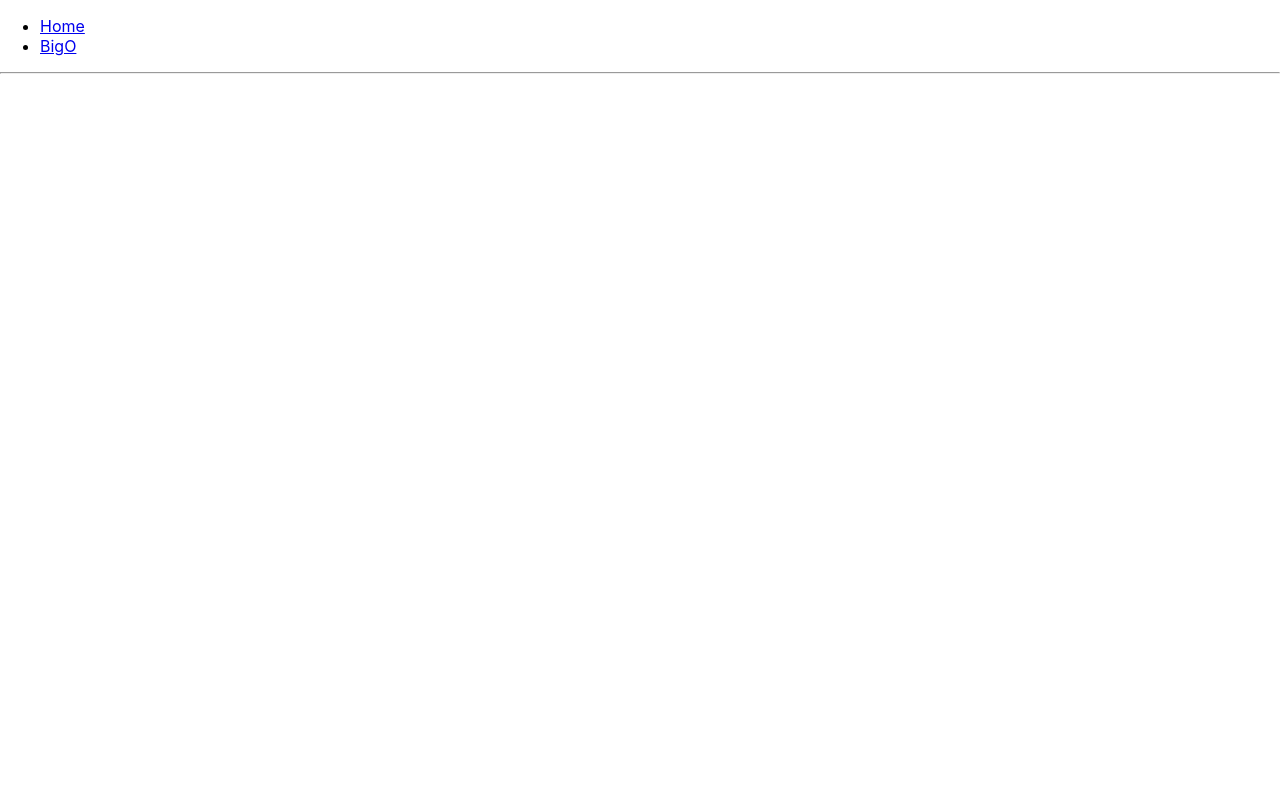
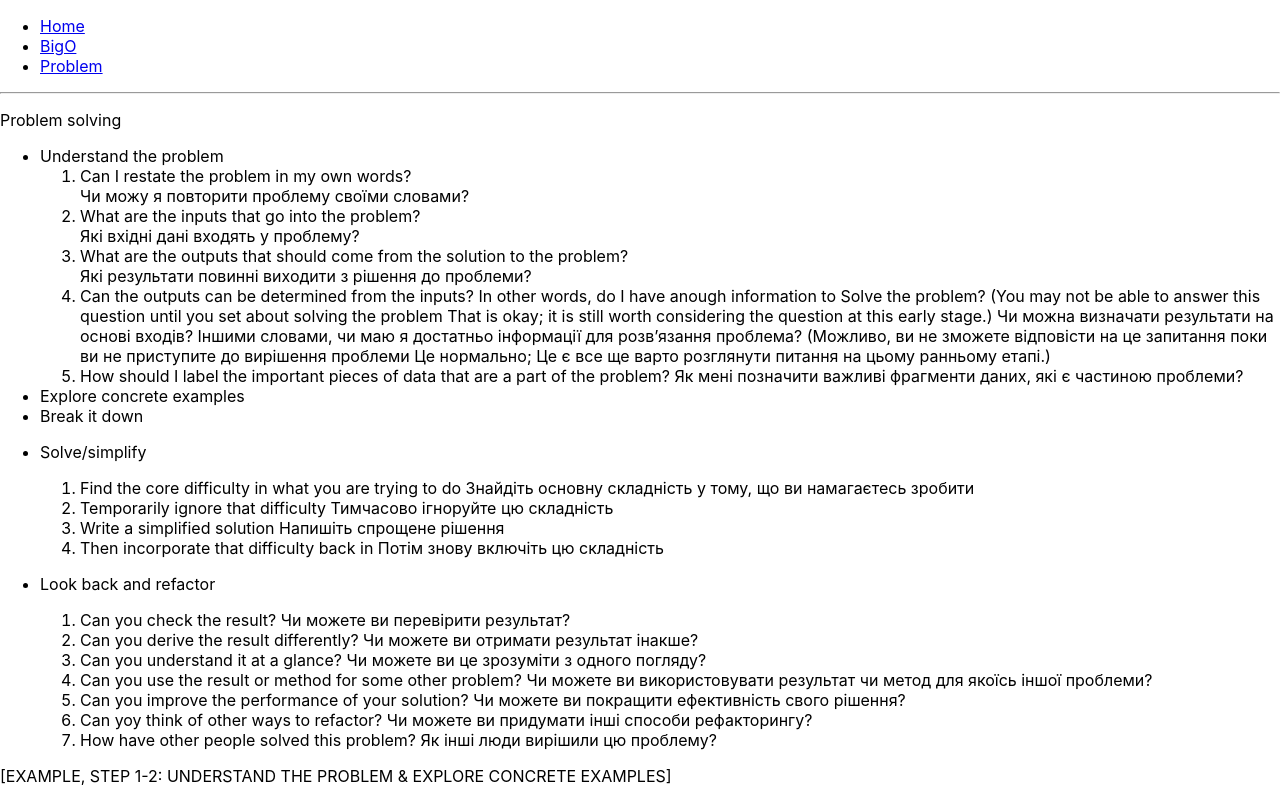
Before and after one commit to marheva/js_algorithms_data_Structures, a React (Create React App) app: page /problem in a window 1280 px wide. Shown: the top 800 px of the page. Built offline with nearby package versions, Linux system fonts and the light colour scheme.

Commit message:
Implemented `Problem solving approach`

```diff
--- a/src/App.tsx
+++ b/src/App.tsx
@@ -8,10 +8,12 @@ import {
   Link
 } from "react-router-dom";
 import BigO from './components/BigO';
+import Problem from './components/Problem';
 
 const TITLE:{[arg:string]: string} = {
   HOME: 'Home',
   BIG_O: 'BigO',
+  PROBLEM: 'Problem'
 }
 
 function App() {
@@ -20,13 +22,10 @@ function App() {
      <Router>
       <div>
         <ul>
-          {Object.keys(TITLE).map((element) => {
-            return (
-              <li key={element}><Link to={`/${TITLE[element].toLowerCase()}`}>{TITLE[element]}</Link></li>
-            )
-          })}
+          <li><Link to={`/${TITLE.HOME.toLowerCase()}`}>{TITLE.HOME}</Link></li>
+          <li><Link to={`/${TITLE.BIG_O.toLowerCase()}`}>{TITLE.BIG_O}</Link></li>
+          <li><Link to={`/${TITLE.PROBLEM.toLowerCase()}`}>{TITLE.PROBLEM}</Link></li>
         </ul>
-
         <hr />
         <Switch>
           <Route exact path="/home">
@@ -34,6 +33,9 @@ function App() {
           </Route>
           <Route path="/bigo">
             <BigO />
+          </Route>
+          <Route exact path="/problem">
+            <Problem />
           </Route>
         </Switch>
       </div>
--- a/src/components/BigO.tsx
+++ b/src/components/BigO.tsx
@@ -1,6 +1,6 @@
 import React from 'react';
 
-function BigO() {
+function BigO(): JSX.Element {
     function addUpTo(num: number) {
         let total = 0;
         for(let i = 1; i <= num; i++) {
@@ -83,7 +83,7 @@ function addUpTo(num: number) {
           <li>Object.keys <b>O(n)</b></li>
           <li>Object.values <b>O(n)</b></li>
           <li>Object.entries <b>O(n)</b></li>
-          <li>hasOwnPropertiae <b>O(1)</b></li>
+          <li>hasOwnProperty <b>O(1)</b></li>
         </ul>
       </div>
       <div>
--- /dev/null
+++ b/src/components/Problem.tsx
@@ -0,0 +1,212 @@
+import React from 'react';
+
+
+
+function Problem(): JSX.Element {
+    function charCount(string: string): {[propertyName: string]: number} | undefined  {
+        let result: {[propertyName: string]: number} = {};
+        for(let char of string) {
+            if(isAlphaNumeric(char)) {
+                char = char.toLowerCase()
+                result[char] = ++result[char] || 1
+            }
+        }
+        return result
+    }
+
+    function isAlphaNumeric(char: string) {
+        let code = char.charCodeAt(0)
+        if(!(code > 47 && code < 58) && // numeric (0-9)
+           !(code > 64 && code < 91) && // upper alpha (A-Z)
+           !(code > 96 && code < 123)) { // lower alpha (a-z)
+            return false
+        }
+        return true
+    }
+    console.log('wwwwwwww',charCount('Hello here !!!!!!!!'))
+    return (
+        <div id={'problem'}>
+            <div>
+                <p>Problem solving</p>
+                <ul>
+                    <li>Understand the problem</li>
+                        <ol>
+                            <li>
+                                Can I restate the problem in my own words? <br/>
+                                Чи можу я повторити проблему своїми словами?
+                            </li>
+                            <li>
+                                What are the inputs that go into the problem? <br/>
+                                Які вхідні дані входять у проблему?
+                            </li>
+                            <li>
+                                What are the outputs that should come from the solution
+                                to the problem? <br/>
+                                Які результати повинні виходити з рішення
+                                до проблеми?
+                            </li>
+                            <li>
+                                Can the outputs can be determined from the inputs?
+                                In other words, do I have anough information to Solve
+                                the problem? (You may not be able to answer this question
+                                until you set about solving the problem That is okay; it is
+                                still worth considering the question at this early stage.)
+                                Чи можна визначати результати на основі входів?
+                                Іншими словами, чи маю я достатньо інформації для розв’язання
+                                проблема? (Можливо, ви не зможете відповісти на це запитання
+                                поки ви не приступите до вирішення проблеми Це нормально; Це є
+                                все ще варто розглянути питання на цьому ранньому етапі.)
+                            </li>
+                            <li>
+                                How should I label the important pieces of data that are a
+                                part of the problem?
+                                Як мені позначити важливі фрагменти даних, які є
+                                частиною проблеми?
+                            </li>
+                        </ol>
+                    <li>Explore concrete examples</li>
+                    <li>Break it down</li>
+                    <li>
+                        <p>Solve/simplify</p>
+                        <ol>
+                            <li>
+                                Find the core difficulty in what you are trying to do
+                                Знайдіть основну складність у тому, що ви намагаєтесь зробити
+                            </li>
+                            <li>
+                                Temporarily ignore that difficulty
+                                Тимчасово ігноруйте цю складність
+                            </li>
+                            <li>
+                                Write a simplified solution
+                                Напишіть спрощене рішення
+                            </li>
+                            <li>
+                                Then incorporate that difficulty back in
+                                Потім знову включіть цю складність
+                            </li>
+                        </ol>
+                    </li>
+                    <li>
+                        <p>Look back and refactor</p>
+                        <ol>
+                            <li>
+                                Can you check the result?
+                                Чи можете ви перевірити результат?
+                            </li>
+                            <li>
+                                Can you derive the result differently?
+                                Чи можете ви отримати результат інакше?
+                            </li>
+                            <li>
+                                Can you understand it at a glance?
+                                Чи можете ви це зрозуміти з одного погляду?
+                            </li>
+                            <li>
+                                Can you use the result or method for some other problem?
+                                Чи можете ви використовувати результат чи метод для якоїсь іншої проблеми?
+                            </li>
+                            <li>
+                                Can you improve the performance of your solution?
+                                Чи можете ви покращити ефективність свого рішення?
+                            </li>
+                            <li>
+                                Can yoy think of other ways to refactor?
+                                Чи можете ви придумати інші способи рефакторингу?
+                            </li>
+                            <li>
+                                How have other people solved this problem?
+                                Як інші люди вирішили цю проблему?
+                            </li>
+                        </ol>
+                    </li>
+                </ul>
+            </div>
+            <div>
+                <p>[EXAMPLE, STEP 1-2: UNDERSTAND THE PROBLEM & EXPLORE CONCRETE EXAMPLES]</p>
+                <p>Write a function whitch takes in a string and returns counsts
+                   of each character in e string
+                </p>
+                <ul>
+                    <li>chartCount('aaaaa')</li>
+                    <li>chartCount('my phone numberis: +80962249160')</li>
+                    <li>chartCount('')</li>
+                </ul>
+            </div>
+            <div>
+                <p>[EXAMPLE, STEP 3: BREACK IT DOWN]</p>
+                <div>
+                    <pre>
+                        {
+`
+function charCount(string: string): {[propertyName: string]: number} {
+    // make object to return at end
+      let result: {[propertyName: string]: number} = {};
+    // loop over string, for each character ...
+        for(let i = 0; i < string.length; i++) {
+            let char: string = string[i].toLowerCase()
+            // if the char is a number/letter AND key in object, add one to count;
+            if(result[char] > 0) {
+                result[char]++
+            }
+            // if the char is  number/letter AND not in object, add it to object and set value to 1;
+            else {
+                result[char] = 1
+            }
+            // if char is something else (space, period, etc.) do not do anything;
+      }
+      // return object at end
+      return result
+  }
+`
+                        }
+                    </pre>
+                </div>
+            </div>
+            <div>
+                <p>[EXAMPLE, STEP 4: SOLVE OR SIMPLIFY]</p>
+                <pre>
+                        {
+`
+function charCount(string: string): {[propertyName: string]: number} | undefined  {
+    let result: {[propertyName: string]: number} = {};
+    for(let char of string) {
+        char = char.toLowerCase()
+        if(/[a-z0-9]/.test(char)) {
+            result[char] = ++result[char] || 1
+        }
+    }
+    return result
+}
+
+[OR]
+
+function charCount(string: string): {[propertyName: string]: number} | undefined  {
+    let result: {[propertyName: string]: number} = {};
+    for(let char of string) {
+        if(isAlphaNumeric(char)) {
+            char = char.toLowerCase()
+            result[char] = ++result[char] || 1
+        }
+    }
+    return result
+}
+
+function isAlphaNumeric(char: string) {
+    let code = char.charCodeAt(0)
+    if(!(code > 47 && code < 58) && // numeric (0-9)
+       !(code > 64 && code < 91) && // upper alpha (A-Z)
+       !(code > 96 && code < 123)) { // lower alpha (a-z)
+        return false
+    }
+    return true
+}
+`
+                        }
+                    </pre>
+            </div>
+        </div>
+    )
+}
+
+export default Problem
```
Also changed, not shown: 1 other file (tests, documents, lock files or other folders).
